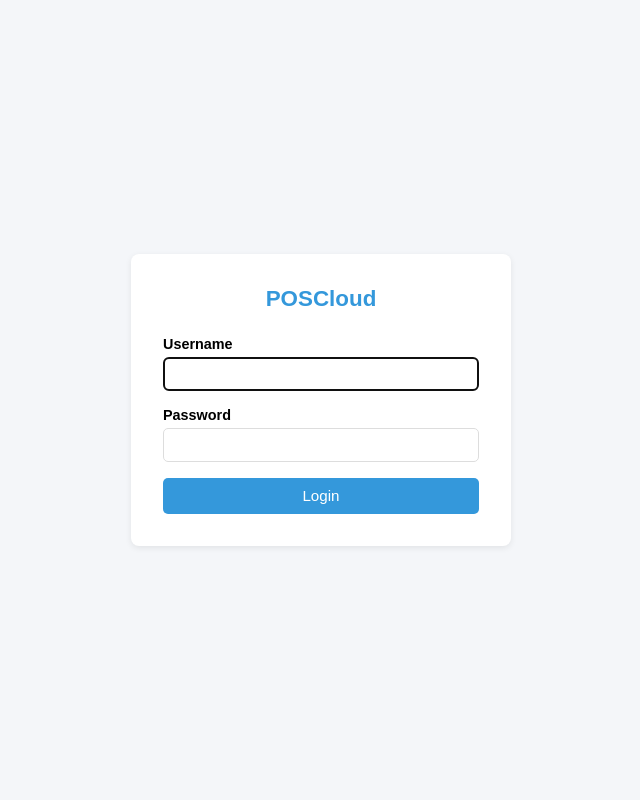
After one commit to Tinotenda13/poscloud-assessment, a FastAPI app: template Desktop/POSCloud Assessment/Backend/local_server/templates/login.html in a window 1280 px wide. The commit adds this page. Shown: the whole page, without its empty margins (319-959 px from the left). Run offline with FastAPI, Linux system fonts and the light colour scheme; the template is opened without the code that fills it, so the values that code supplies are empty.

Commit message:
add .gitignore, remove .env tracking, add user management and auth

```diff
--- a/Desktop/POSCloud Assessment/Backend/local_server/main.py
+++ b/Desktop/POSCloud Assessment/Backend/local_server/main.py
@@ -2,12 +2,12 @@ from fastapi import FastAPI, Depends, HTTPException, status, Request, Form
 from fastapi.responses import HTMLResponse, RedirectResponse
 from fastapi.templating import Jinja2Templates
 from sqlalchemy.ext.asyncio import AsyncSession
-from sqlalchemy import select
+from sqlalchemy import select, func
 from sqlalchemy.exc import IntegrityError
 from contextlib import asynccontextmanager
 from apscheduler.schedulers.asyncio import AsyncIOScheduler
 import os, sync
-from database import init_db, get_db, Transaction
+from database import init_db, get_db, Transaction, User
 from schemas import TransactionCreate, TransactionResponse
 from dotenv import load_dotenv
 
@@ -15,13 +15,20 @@ templates = Jinja2Templates(directory="templates")
 
 load_dotenv(dotenv_path="../.env")
 sync.UPSTREAM_URL = os.getenv("UPSTREAM_URL", "http://localhost:8001")
+SECRET_KEY = os.getenv("SECRET_KEY", "poscloud-secret")
 
 scheduler = AsyncIOScheduler()
 
 
+# On startup: init DB, seed default admin user, start background sync every 10s. On shutdown: stop scheduler.
 @asynccontextmanager
 async def lifespan(app: FastAPI):
     await init_db()
+    async for db in get_db():  # seed a default user if none exists
+        existing = await db.execute(select(User).where(User.username == "admin"))
+        if not existing.scalar_one_or_none():
+            db.add(User(username="admin", password="admin123"))
+            await db.commit()
     scheduler.add_job(sync.sync_pending_transactions, "interval", seconds=10)
     scheduler.start()
     yield
@@ -30,7 +37,21 @@ async def lifespan(app: FastAPI):
 
 app = FastAPI(title="POS Local Server", lifespan=lifespan)
 
-# Create a transaction endpoint that accepts a POST request with a JSON payload containing the transaction details. The endpoint should validate the payload, create a new transaction record in the database, and return a response indicating success or failure. If the transaction already exists (based on the idempotency key), it should return a 409 Conflict response
+
+# Helper: reads username from session cookie. Returns None if not logged in.
+def get_current_user(request: Request) -> str | None:
+    return request.cookies.get("session_user")
+
+
+# Helper: redirects to login if user is not logged in.
+def require_login(request: Request):
+    user = get_current_user(request)
+    if not user:
+        return RedirectResponse(url="/login", status_code=302)
+    return None
+
+
+# Accepts a new transaction, saves it to DB. Returns 409 if idempotency_key already exists (duplicate prevention).
 @app.post("/transactions", response_model=TransactionResponse, status_code=status.HTTP_201_CREATED)
 async def create_transaction(payload: TransactionCreate, db: AsyncSession = Depends(get_db)):
     txn = Transaction(**payload.model_dump())
@@ -43,13 +64,13 @@ async def create_transaction(payload: TransactionCreate, db: AsyncSession = Depe
         raise HTTPException(status_code=409, detail="Duplicate idempotency_key")
     return txn
 
-# List transactions endpoint that accepts a GET request and returns a list of all transactions in the database, ordered by creation date (most recent first). The response should include the transaction details in JSON format.
+# Returns all transactions from local DB, newest first.
 @app.get("/transactions", response_model=list[TransactionResponse])
 async def list_transactions(db: AsyncSession = Depends(get_db)):
     result = await db.execute(select(Transaction).order_by(Transaction.created_at.desc()))
     return result.scalars().all()
 
-#Get a transaction by idempotency_key
+# Looks up a single transaction by its idempotency_key. Returns 404 if not found.
 @app.get("/transactions/{idempotency_key}", response_model=TransactionResponse)
 async def get_transaction(idempotency_key: str, db: AsyncSession = Depends(get_db)):
     result = await db.execute(
@@ -60,27 +81,71 @@ async def get_transaction(idempotency_key: str, db: AsyncSession = Depends(get_d
         raise HTTPException(status_code=404, detail="Transaction not found")
     return txn
 
-# Manually trigger sync endpoint that accepts a POST request and triggers the sync of pending transactions to the upstream server. The response should indicate that the sync has been triggered successfully.
+# Manually triggers sync of pending transactions to upstream — useful for testing without waiting for the scheduler.
 @app.post("/sync/trigger")
 async def manual_sync():
-    """Manually trigger sync — useful for testing."""
     await sync.sync_pending_transactions()
     return {"detail": "Sync triggered"}
 
 
-# UI Routes
+# UI: Login page — renders the login form.
+@app.get("/login", response_class=HTMLResponse)
+async def login_page(request: Request):
+    return templates.TemplateResponse(request, "login.html", {"message": None})
+
+
+# UI: Handles login form — checks credentials, sets session cookie on success.
+@app.post("/login", response_class=HTMLResponse)
+async def login(request: Request, username: str = Form(...), password: str = Form(...), db: AsyncSession = Depends(get_db)):
+    result = await db.execute(select(User).where(User.username == username, User.password == password))
+    user = result.scalar_one_or_none()
+    if not user:
+        return templates.TemplateResponse(request, "login.html", {"message": "Invalid username or password.", "message_type": "error"})
+    response = RedirectResponse(url="/", status_code=302)
+    response.set_cookie(key="session_user", value=username, httponly=True)  # set session cookie
+    return response
+
+
+# UI: Logout — clears session cookie and redirects to login.
+@app.get("/logout")
+async def logout():
+    response = RedirectResponse(url="/login", status_code=302)
+    response.delete_cookie("session_user")
+    return response
+
+
+# UI: Dashboard — protected. Shows all transactions + summary stats (total, synced, pending).
 @app.get("/", response_class=HTMLResponse)
 async def dashboard(request: Request, db: AsyncSession = Depends(get_db)):
+    redirect = require_login(request)
+    if redirect:
+        return redirect
     result = await db.execute(select(Transaction).order_by(Transaction.created_at.desc()))
     transactions = result.scalars().all()
-    return templates.TemplateResponse(request, "dashboard.html", {"transactions": transactions})
+    total = len(transactions)
+    synced = sum(1 for t in transactions if t.sync_status == "synced")
+    pending = sum(1 for t in transactions if t.sync_status == "pending")
+    total_amount = sum(t.amount for t in transactions)
+    return templates.TemplateResponse(request, "dashboard.html", {
+        "transactions": transactions,
+        "total": total,
+        "synced": synced,
+        "pending": pending,
+        "total_amount": total_amount,
+        "user": get_current_user(request),
+    })
 
 
+# UI: Renders the new transaction form — protected.
 @app.get("/new-transaction", response_class=HTMLResponse)
 async def new_transaction_form(request: Request):
+    redirect = require_login(request)
+    if redirect:
+        return redirect
     return templates.TemplateResponse(request, "new_transaction.html", {"message": None})
 
 
+# UI: Handles form submission — saves transaction, shows success or duplicate error on the same page.
 @app.post("/new-transaction", response_class=HTMLResponse)
 async def create_transaction_ui(
     request: Request,
@@ -89,6 +154,9 @@ async def create_transaction_ui(
     description: str = Form(...),
     db: AsyncSession = Depends(get_db)
 ):
+    redirect = require_login(request)
+    if redirect:
+        return redirect
     payload = TransactionCreate(cashier=cashier, amount=amount, description=description)
     txn = Transaction(**payload.model_dump())
     db.add(txn)
@@ -100,12 +168,54 @@ async def create_transaction_ui(
         return templates.TemplateResponse(request, "new_transaction.html", {"message": "Duplicate transaction.", "message_type": "error"})
 
 
+# UI: Renders the sync page — protected.
 @app.get("/sync", response_class=HTMLResponse)
 async def sync_page(request: Request):
+    redirect = require_login(request)
+    if redirect:
+        return redirect
     return templates.TemplateResponse(request, "sync.html", {"message": None})
 
 
+# UI: Triggers sync from the browser and shows a success message.
 @app.post("/sync", response_class=HTMLResponse)
 async def sync_trigger_ui(request: Request):
+    redirect = require_login(request)
+    if redirect:
+        return redirect
     await sync.sync_pending_transactions()
     return templates.TemplateResponse(request, "sync.html", {"message": "Sync triggered successfully!", "message_type": "success"})
+
+
+# UI: Manage users page — admin only. Shows all users and a form to add a new cashier.
+@app.get("/users", response_class=HTMLResponse)
+async def users_page(request: Request, db: AsyncSession = Depends(get_db)):
+    redirect = require_login(request)
+    if redirect:
+        return redirect
+    if get_current_user(request) != "admin":  # only admin can access this page
+        return RedirectResponse(url="/", status_code=302)
+    result = await db.execute(select(User).order_by(User.id))
+    users = result.scalars().all()
+    return templates.TemplateResponse(request, "users.html", {"users": users, "message": None})
+
+
+# UI: Handles new user form — admin creates a cashier account. Returns error if username already exists.
+@app.post("/users", response_class=HTMLResponse)
+async def create_user(request: Request, username: str = Form(...), password: str = Form(...), db: AsyncSession = Depends(get_db)):
+    redirect = require_login(request)
+    if redirect:
+        return redirect
+    if get_current_user(request) != "admin":
+        return RedirectResponse(url="/", status_code=302)
+    db.add(User(username=username, password=password))
+    result = await db.execute(select(User).order_by(User.id))
+    users = result.scalars().all()
+    try:
+        await db.commit()
+        result = await db.execute(select(User).order_by(User.id))
+        users = result.scalars().all()
+        return templates.TemplateResponse(request, "users.html", {"users": users, "message": f"User '{username}' created successfully!", "message_type": "success"})
+    except IntegrityError:
+        await db.rollback()
+        return templates.TemplateResponse(request, "users.html", {"users": users, "message": f"Username '{username}' already exists.", "message_type": "error"})
--- a/Desktop/POSCloud Assessment/Backend/local_server/schemas.py
+++ b/Desktop/POSCloud Assessment/Backend/local_server/schemas.py
@@ -3,6 +3,7 @@ from datetime import datetime
 import uuid
 
 
+# Schema for creating a transaction — idempotency_key is auto-generated as a UUID if not provided.
 class TransactionCreate(BaseModel):
     cashier: str
     amount: float
@@ -10,6 +11,7 @@ class TransactionCreate(BaseModel):
     idempotency_key: str = Field(default_factory=lambda: str(uuid.uuid4()))
 
 
+# Schema for returning a transaction in API responses — includes DB fields like id, created_at, sync_status.
 class TransactionResponse(BaseModel):
     id: int
     idempotency_key: str
@@ -19,4 +21,4 @@ class TransactionResponse(BaseModel):
     created_at: datetime
     sync_status: str
 
-    model_config = {"from_attributes": True}
+    model_config = {"from_attributes": True}  # allows reading from SQLAlchemy ORM objects
--- /dev/null
+++ b/Desktop/POSCloud Assessment/Backend/local_server/templates/login.html
@@ -0,0 +1,35 @@
+<!DOCTYPE html>
+<html lang="en">
+<head>
+    <meta charset="UTF-8">
+    <meta name="viewport" content="width=device-width, initial-scale=1.0">
+    <title>POSCloud - Login</title>
+    <style>
+        * { margin: 0; padding: 0; box-sizing: border-box; }
+        body { font-family: Arial, sans-serif; background: #f4f6f9; display: flex; justify-content: center; align-items: center; height: 100vh; }
+        .card { background: #fff; border-radius: 8px; padding: 2rem; box-shadow: 0 2px 6px rgba(0,0,0,0.08); width: 100%; max-width: 380px; }
+        .brand { font-size: 1.4rem; font-weight: bold; color: #3498db; margin-bottom: 1.5rem; text-align: center; }
+        label { display: block; margin-bottom: 0.3rem; font-weight: 600; font-size: 0.9rem; }
+        input { width: 100%; padding: 0.5rem; border: 1px solid #ddd; border-radius: 5px; margin-bottom: 1rem; font-size: 0.9rem; }
+        button { width: 100%; padding: 0.6rem; background: #3498db; color: #fff; border: none; border-radius: 5px; cursor: pointer; font-size: 0.95rem; }
+        button:hover { opacity: 0.85; }
+        .alert { padding: 0.75rem 1rem; border-radius: 5px; margin-bottom: 1rem; font-size: 0.9rem; }
+        .alert-error { background: #f8d7da; color: #721c24; }
+    </style>
+</head>
+<body>
+    <div class="card">
+        <div class="brand">POSCloud</div>
+        {% if message %}
+        <div class="alert alert-{{ message_type }}">{{ message }}</div>
+        {% endif %}
+        <form method="post" action="/login">
+            <label>Username</label>
+            <input type="text" name="username" required autofocus>
+            <label>Password</label>
+            <input type="password" name="password" required>
+            <button type="submit">Login</button>
+        </form>
+    </div>
+</body>
+</html>
--- a/Desktop/POSCloud Assessment/Backend/upstream_server/database.py
+++ b/Desktop/POSCloud Assessment/Backend/upstream_server/database.py
@@ -9,6 +9,7 @@ load_dotenv(dotenv_path="../.env")
 
 POSTGRES_URL = os.getenv("UPSTREAM_POSTGRES_URL", "postgresql+asyncpg://postgres:Tinotenda@localhost:5432/poscloud_upstream")
 
+# Async PostgreSQL engine for the upstream cloud database.
 engine = create_async_engine(POSTGRES_URL, echo=False)
 SessionLocal = async_sessionmaker(engine, expire_on_commit=False)
 
@@ -17,22 +18,25 @@ class Base(DeclarativeBase):
     pass
 
 
+# ORM model for upstream transactions — same structure as local but no sync_status (already the source of truth).
 class Transaction(Base):
     __tablename__ = "transactions"
 
     id: Mapped[int] = mapped_column(primary_key=True, autoincrement=True)
-    idempotency_key: Mapped[str] = mapped_column(String(36), unique=True, nullable=False)
+    idempotency_key: Mapped[str] = mapped_column(String(36), unique=True, nullable=False)  # prevents duplicates
     cashier: Mapped[str] = mapped_column(String(100))
     amount: Mapped[float] = mapped_column(Float)
     description: Mapped[str] = mapped_column(String(255))
     created_at: Mapped[datetime] = mapped_column(DateTime, default=func.now())
 
 
+# Creates all DB tables on startup if they don't exist.
 async def init_db():
     async with engine.begin() as conn:
         await conn.run_sync(Base.metadata.create_all)
 
 
+# Dependency that provides a DB session per request, then closes it.
 async def get_db():
     async with SessionLocal() as session:
         yield session
--- a/Desktop/POSCloud Assessment/Backend/upstream_server/main.py
+++ b/Desktop/POSCloud Assessment/Backend/upstream_server/main.py
@@ -8,6 +8,7 @@ from database import init_db, get_db, Transaction
 from schemas import TransactionIngest, TransactionResponse
 
 
+# On startup: init the PostgreSQL DB tables. No scheduler needed — upstream is always online.
 @asynccontextmanager
 async def lifespan(app: FastAPI):
     await init_db()
@@ -16,7 +17,8 @@ async def lifespan(app: FastAPI):
 
 app = FastAPI(title="POS Upstream Server", lifespan=lifespan)
 
-# Create a transaction endpoint that accepts a POST request with a JSON payload containing the transaction details. The endpoint should validate the payload, create a new transaction record in the database, and return a response indicating success or failure. If the transaction already exists (based on the idempotency key), it should return a 409 Conflict response.
+# Receives a transaction from the local server. Saves it to PostgreSQL.
+# Returns 409 if already exists (idempotent) so local server can mark it as synced.
 @app.post("/transactions", response_model=TransactionResponse, status_code=status.HTTP_201_CREATED)
 async def ingest_transaction(payload: TransactionIngest, db: AsyncSession = Depends(get_db)):
     txn = Transaction(
@@ -40,7 +42,7 @@ async def ingest_transaction(payload: TransactionIngest, db: AsyncSession = Depe
         existing = result.scalar_one()
         return JSONResponse(status_code=409, content={"detail": "Already exists", "idempotency_key": existing.idempotency_key})
 
-# List transactions endpoint that accepts a GET request and returns a list of all transactions in the database, ordered by creation date (most recent first). The response should include the transaction details in JSON format.
+# Returns all transactions from PostgreSQL, newest first.
 @app.get("/transactions", response_model=list[TransactionResponse])
 async def list_transactions(db: AsyncSession = Depends(get_db)):
     result = await db.execute(select(Transaction).order_by(Transaction.created_at.desc()))
--- a/Desktop/POSCloud Assessment/Backend/upstream_server/schemas.py
+++ b/Desktop/POSCloud Assessment/Backend/upstream_server/schemas.py
@@ -2,6 +2,7 @@ from pydantic import BaseModel
 from datetime import datetime
 
 
+# Schema for receiving a transaction from the local server — includes created_at since it was set offline.
 class TransactionIngest(BaseModel):
     idempotency_key: str
     cashier: str
@@ -10,6 +11,7 @@ class TransactionIngest(BaseModel):
     created_at: datetime
 
 
+# Schema for returning a transaction in API responses.
 class TransactionResponse(BaseModel):
     id: int
     idempotency_key: str
@@ -18,4 +20,4 @@ class TransactionResponse(BaseModel):
     description: str
     created_at: datetime
 
-    model_config = {"from_attributes": True}
+    model_config = {"from_attributes": True}  # allows reading from SQLAlchemy ORM objects
```
Also changed, not shown: Desktop/POSCloud Assessment/Backend/local_server/database.py (+15 -8 lines), Desktop/POSCloud Assessment/Backend/local_server/sync.py (+9 -9 lines), Desktop/POSCloud Assessment/Backend/local_server/templates/base.html (+9 -0 lines), Desktop/POSCloud Assessment/Backend/local_server/templates/dashboard.html (+21 -0 lines), Desktop/POSCloud Assessment/Backend/local_server/templates/users.html (added, +44 -0 lines), Desktop/POSCloud Assessment/Backend/README.md, 2 other files.
